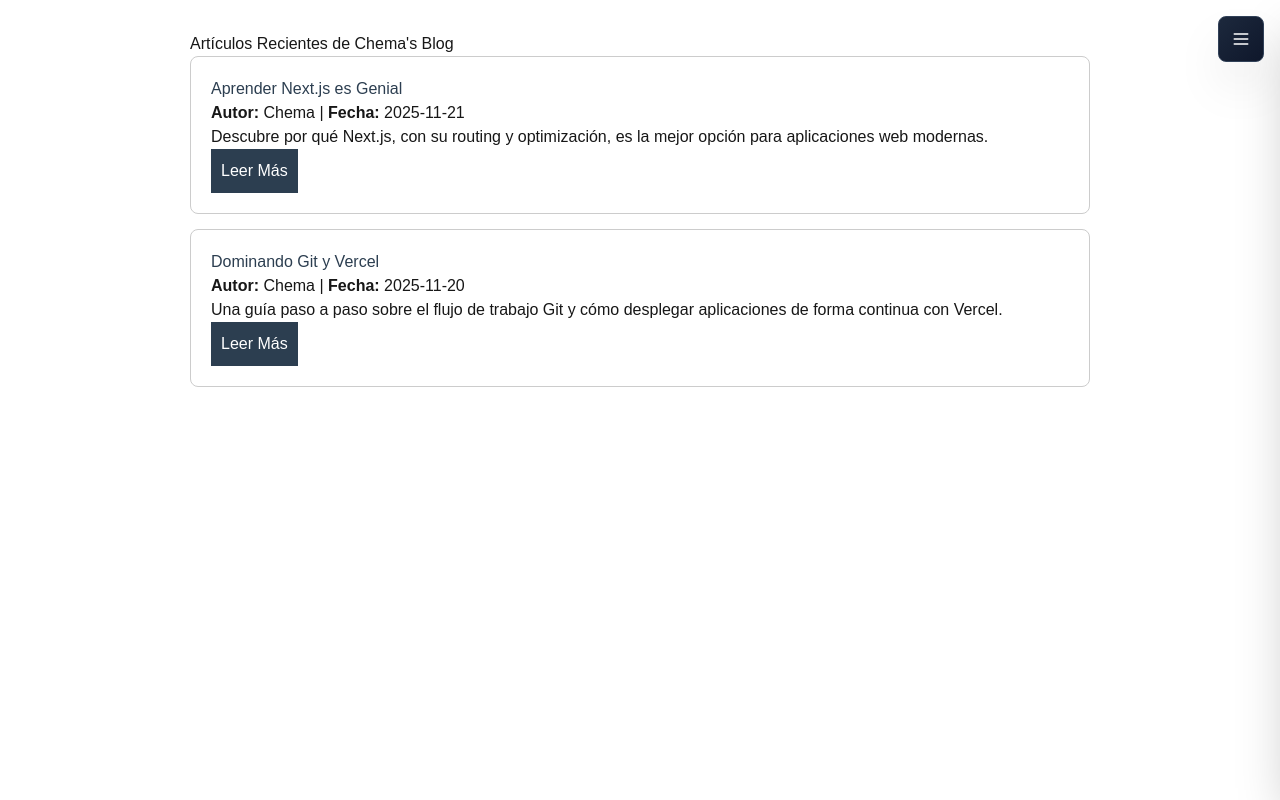
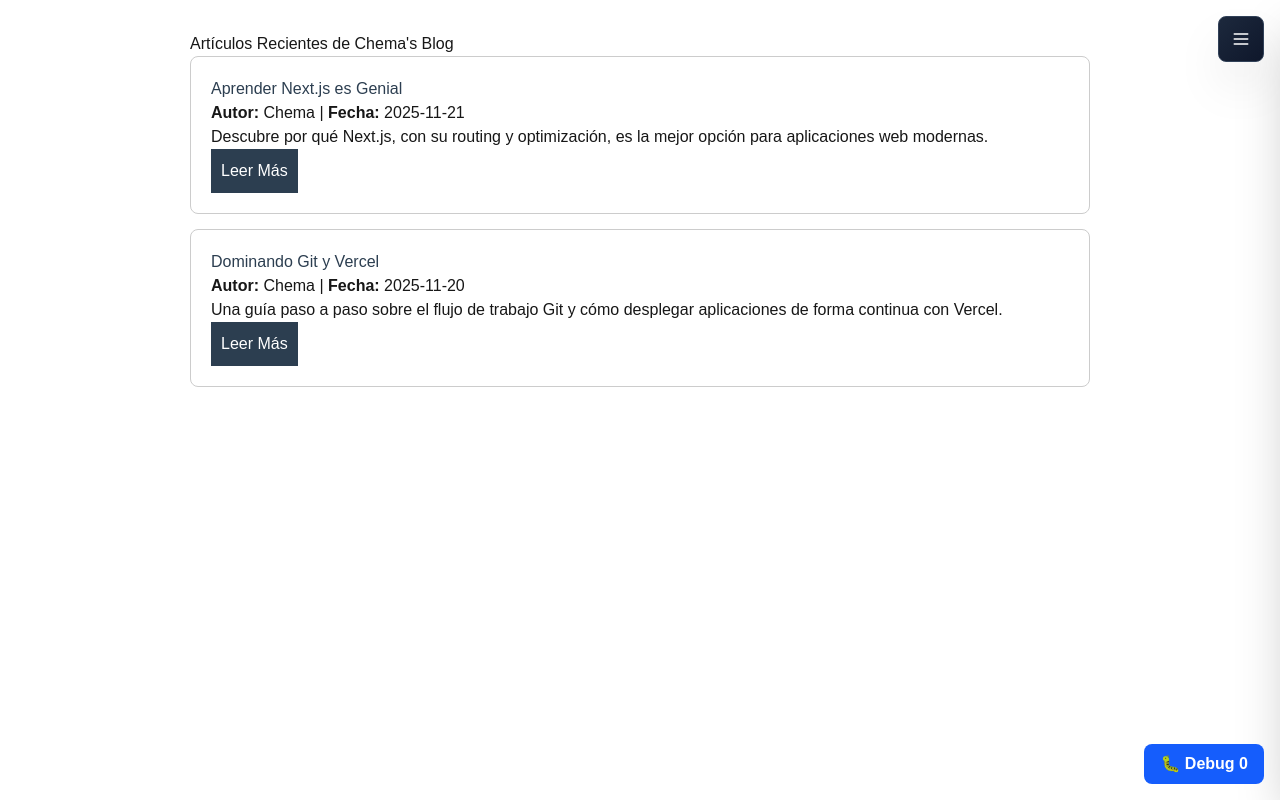
Before and after one commit to caracolazefiro-sketch/CaraColaViajes, a Next.js app: page /blog in a window 1280 px wide. Built offline with nearby package versions, Linux system fonts and the light colour scheme.

Commit message:
feat(DebugPanel): Crear panel de debug integrado en la web para capturar logs

```diff
--- /dev/null
+++ b/app/components/DebugPanel.tsx
@@ -0,0 +1,183 @@
+'use client';
+
+import React, { useState, useEffect, useRef } from 'react';
+
+interface LogEntry {
+  timestamp: string;
+  category: string;
+  message: string;
+  data?: any;
+  raw: string;
+}
+
+export default function DebugPanel() {
+  const [isOpen, setIsOpen] = useState(false);
+  const [logs, setLogs] = useState<LogEntry[]>([]);
+  const [filter, setFilter] = useState('');
+  const [autoScroll, setAutoScroll] = useState(true);
+  const logsEndRef = useRef<HTMLDivElement>(null);
+  const originalConsoleLog = useRef<typeof console.log>();
+
+  useEffect(() => {
+    // Override console.log para capturar todos los logs
+    originalConsoleLog.current = console.log;
+
+    console.log = (...args: any[]) => {
+      // Log original en la consola
+      originalConsoleLog.current?.(...args);
+
+      // Capturar el log
+      const message = args.map((arg) =>
+        typeof arg === 'object' ? JSON.stringify(arg) : String(arg)
+      ).join(' ');
+
+      // Extraer categoría del mensaje (ej: "[TripMap]", "[actions.ts]")
+      const categoryMatch = message.match(/^\[([^\]]+)\]/);
+      const category = categoryMatch ? categoryMatch[1] : 'general';
+
+      const newLog: LogEntry = {
+        timestamp: new Date().toLocaleTimeString(),
+        category,
+        message,
+        data: args.length === 1 && typeof args[0] === 'object' ? args[0] : undefined,
+        raw: message
+      };
+
+      setLogs((prev) => [...prev, newLog]);
+    };
+
+    return () => {
+      // Restaurar console.log original
+      if (originalConsoleLog.current) {
+        console.log = originalConsoleLog.current;
+      }
+    };
+  }, []);
+
+  // Auto-scroll cuando hay nuevos logs
+  useEffect(() => {
+    if (autoScroll && logsEndRef.current) {
+      logsEndRef.current.scrollIntoView({ behavior: 'smooth' });
+    }
+  }, [logs, autoScroll]);
+
+  // Filtrar logs
+  const filteredLogs = logs.filter((log) => {
+    if (!filter) return true;
+    const searchLower = filter.toLowerCase();
+    return (
+      log.category.toLowerCase().includes(searchLower) ||
+      log.message.toLowerCase().includes(searchLower)
+    );
+  });
+
+  // Agrupar logs por categoría
+  const logsByCategory = filteredLogs.reduce((acc, log) => {
+    if (!acc[log.category]) acc[log.category] = [];
+    acc[log.category].push(log);
+    return acc;
+  }, {} as Record<string, LogEntry[]>);
+
+  const categories = Object.keys(logsByCategory).sort();
+
+  return (
+    <div>
+      {/* Botón flotante para abrir/cerrar */}
+      <button
+        onClick={() => setIsOpen(!isOpen)}
+        className={`fixed bottom-4 right-4 z-50 px-4 py-2 rounded-lg font-bold text-white transition-all ${
+          isOpen ? 'bg-red-600 hover:bg-red-700' : 'bg-blue-600 hover:bg-blue-700'
+        }`}
+        title="Toggle Debug Panel (F12 alternativa)"
+      >
+        🐛 Debug {logs.length}
+      </button>
+
+      {/* Panel de Debug */}
+      {isOpen && (
+        <div className="fixed bottom-20 right-4 z-50 w-96 max-h-96 bg-gray-900 border-2 border-blue-500 rounded-lg shadow-2xl flex flex-col text-white text-xs overflow-hidden">
+          {/* Header */}
+          <div className="bg-blue-700 px-3 py-2 flex justify-between items-center border-b border-blue-500">
+            <span className="font-bold">🐛 Debug Console ({logs.length})</span>
+            <button
+              onClick={() => setLogs([])}
+              className="px-2 py-1 bg-red-600 hover:bg-red-700 rounded text-xs"
+            >
+              Clear
+            </button>
+          </div>
+
+          {/* Filter */}
+          <div className="px-3 py-2 border-b border-gray-700 bg-gray-800">
+            <input
+              type="text"
+              placeholder="Filtrar por categoría o texto..."
+              value={filter}
+              onChange={(e) => setFilter(e.target.value)}
+              className="w-full px-2 py-1 bg-gray-700 text-white rounded text-xs border border-gray-600 focus:border-blue-400 focus:outline-none"
+            />
+          </div>
+
+          {/* Category tabs / Stats */}
+          {categories.length > 0 && (
+            <div className="px-3 py-1 border-b border-gray-700 bg-gray-800 flex gap-1 flex-wrap text-xs">
+              {categories.map((cat) => (
+                <span
+                  key={cat}
+                  className="px-2 py-1 bg-gray-700 text-blue-300 rounded text-xs"
+                >
+                  [{cat}]: {logsByCategory[cat].length}
+                </span>
+              ))}
+            </div>
+          )}
+
+          {/* Logs */}
+          <div className="flex-1 overflow-y-auto font-mono space-y-2 p-2">
+            {filteredLogs.length === 0 ? (
+              <div className="text-gray-400 italic">No logs encontrados</div>
+            ) : (
+              filteredLogs.map((log, idx) => (
+                <div key={idx} className="border-l-2 border-blue-500 pl-2 text-gray-300">
+                  <div className="text-blue-400 font-bold text-xs">
+                    [{log.category}] {log.timestamp}
+                  </div>
+
+                  {/* Mensaje raw */}
+                  <div className="text-gray-200 text-xs break-words">{log.raw}</div>
+
+                  {/* Datos formateados si existen */}
+                  {log.data && (
+                    <details className="text-gray-400 text-xs mt-1 cursor-pointer">
+                      <summary className="hover:text-gray-300">📊 Ver datos</summary>
+                      <pre className="bg-gray-800 p-1 rounded mt-1 text-xs max-h-32 overflow-auto">
+                        {JSON.stringify(log.data, null, 2)}
+                      </pre>
+                    </details>
+                  )}
+                </div>
+              ))
+            )}
+            <div ref={logsEndRef} />
+          </div>
+
+          {/* Footer - Auto-scroll toggle */}
+          <div className="px-3 py-2 border-t border-gray-700 bg-gray-800 flex gap-2 justify-between items-center">
+            <label className="flex items-center gap-1 cursor-pointer">
+              <input
+                type="checkbox"
+                checked={autoScroll}
+                onChange={(e) => setAutoScroll(e.target.checked)}
+                className="w-3 h-3"
+              />
+              <span className="text-xs">Auto-scroll</span>
+            </label>
+            <span className="text-gray-400 text-xs">
+              {filteredLogs.length} / {logs.length} logs
+            </span>
+          </div>
+        </div>
+      )}
+    </div>
+  );
+}
--- a/app/layout.tsx
+++ b/app/layout.tsx
@@ -2,6 +2,7 @@ import type { Metadata } from "next";
 import { Geist, Geist_Mono } from "next/font/google";
 import "./globals.css";
 import TestHamburgerNav from "./components/TestHamburgerNav";
+import DebugPanel from "./components/DebugPanel";
 
 const geistSans = Geist({
   variable: "--font-geist-sans",
@@ -34,6 +35,7 @@ export default function RootLayout({
         className={`${geistSans.variable} ${geistMono.variable} antialiased`}
       >
         <TestHamburgerNav />
+        <DebugPanel />
         {children}
       </body>
     </html>
```
